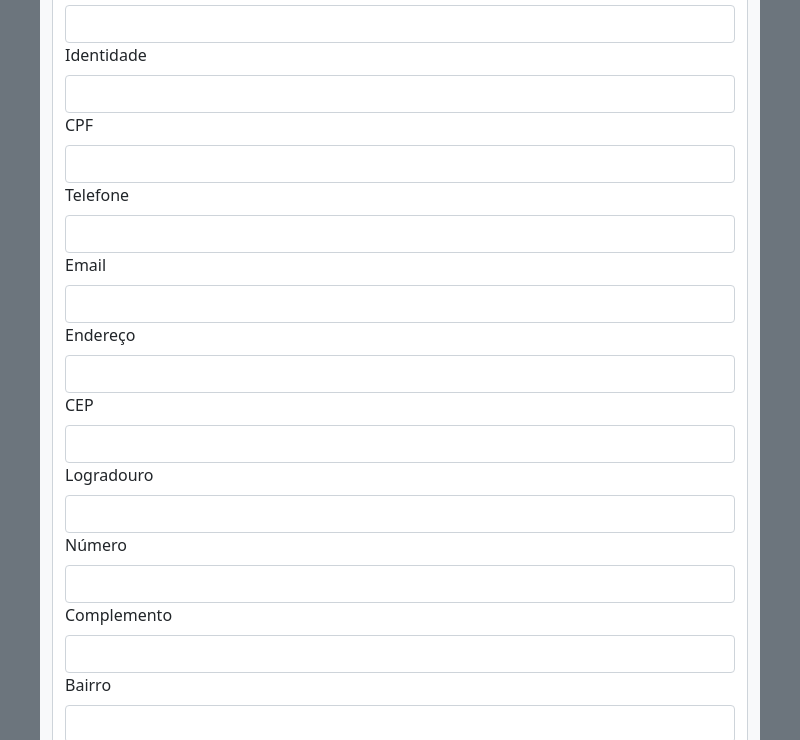
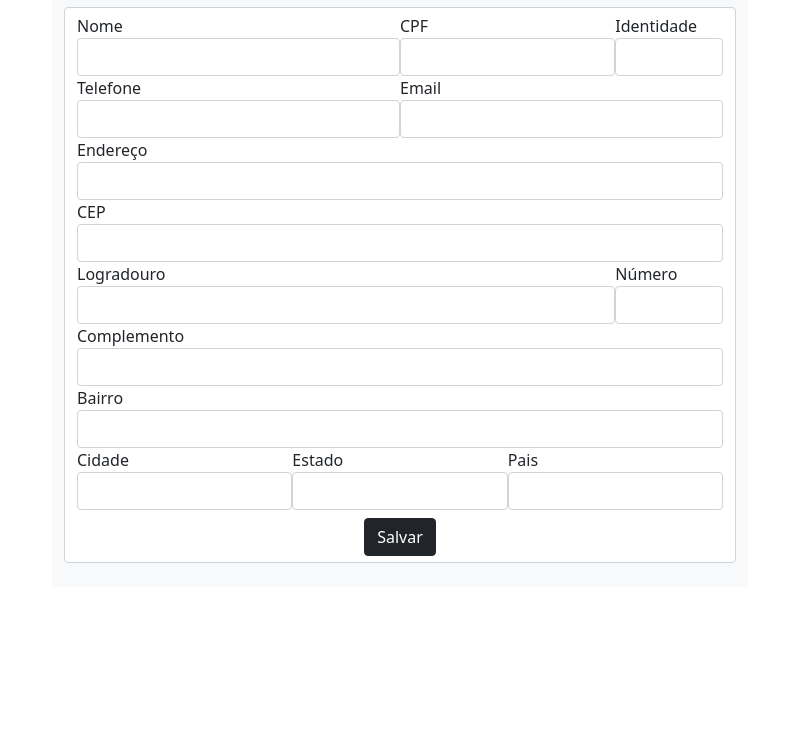
Before and after one commit to Marcelo-Horn/PSElectron, an Electron app: page pages/form/index.html in a window 800 px wide. Shown: the part 82-822 px from the top of the page. After the commit the page ends 800 px from the top, so only its background shows below. Drawn offline with nearby package versions, Linux system fonts and the light colour scheme.

Commit message:
"Finalizaçaõ"

```diff
--- a/pages/form/form.js
+++ b/pages/form/form.js
@@ -7,7 +7,7 @@ cepInput.addEventListener('focusout', function () {
     console.log(cep);
 
     if (cep?.length !==8) {
-        console.log("CEP inválido!");
+        alert("CEP inválido!");
         return;
     }
 
@@ -16,6 +16,10 @@ cepInput.addEventListener('focusout', function () {
     fetch(`https://viacep.com.br/ws/${cep}/json`)
     .then((response) => response.json())
         .then((data) => {
+            if(data.erro == "true") {
+                alert("CEP inválido!");
+                return;
+            }
             document.querySelector('input[name="pplace"]').value = data.logradouro;
             document.querySelector('input[name="district"]').value = data.bairro;
             document.querySelector('input[name="city"]').value = data.localidade;
--- a/pages/form/index.html
+++ b/pages/form/index.html
@@ -8,65 +8,75 @@
 		<link href="https://cdn.jsdelivr.net/npm/bootstrap@5.1.3/dist/css/bootstrap.min.css" rel="stylesheet" integrity="sha384-1BmE4kWBq78iYhFldvKuhfTAU6auU8tT94WrHftjDbrCEXSU1oBoqyl2QvZ6jIW3" crossorigin="anonymous">
 		<title>Hello World!</title>
 	</head>
-	<body class="bg-secondary">
+	<body class="container">
+		<div class=" container jumbotron bg-secondary rounded-top text-light pb-3 d-flex ">
+			<h1>CADASTRO</h1>
+		</div>
 		<div class="container bg-light py-4">
-			<a href="" id="registers">Contatos</a>
 			<form action="" class="form-control">
-				<div>
-					<label for="name" class="form-label">Nome</label>
+				<div class="form-row d-flex justify-content w-90">
+					<div class="form-group col-md-6">
+						<label for="name">Nome</label>
 						<input class="form-control" name="name" type="text">
 					</div>
-				<div>
-					<label for="id" class="form-label">Identidade</label>
+					<div class="form-group col-md-4">
+						<label for="cpf">CPF</label>
+						<input class="form-control" name="cpf" type="number">
+					</div>
+					<div class="form-group col-md-2">
+						<label for="id">Identidade</label>
 						<input class="form-control" name="id" type="number">
 					</div>
-				<div>
-					<label for="cpf" class="form-label">CPF</label>
-					<input class="form-control" name="cpf" type="number">
+				</div>
+				<div class="form-row d-flex ">
+					<div class="form-group col-md-6 ">
+						<label for="phone">Telefone</label>
+						<input class="form-control" name="phone" type="number">
+					</div>
+					<div class="form-group col-md-6">
+						<label for="email">Email</label>
+						<input class="form-control" name="email" type="email">
+					</div>
 				</div>
 				<div>
-					<label for="phone" class="form-label">Telefone</label>
-					<input class="form-control" name="phone" type="number">
+					<label for="adress">Endereço</label>
+					<input class="form-control " name="adress" type="text">
 				</div>
 				<div>
-					<label for="email" class="form-label">Email</label>
-					<input class="form-control" name="email" type="email">
+					<label for="cep">CEP</label>
+					<input class="form-control" name="cep" type="text">
+				</div>
+				<div class="form-row d-flex">
+					<div class="form-group col-md-10">
+						<label for="pplace">Logradouro</label>
+						<input class="form-control" name="pplace" type="text">
+					</div>
+					<div class="form-group col-md-2">
+						<label for="adress_number">Número</label>
+						<input class="form-control" type="text" name="adress_number">
+					</div>
 				</div>
 				<div>
-					<label for="adress" class="form-label">Endereço</label>
-					<input class="form-control" name="adress" type="text">
-				</div>
-				<div>
-					<label for="cep" class="form-label">CEP</label>
-					<input class="form-control" name="cep" type="text">
-				</div>
-				<div>
-					<label for="pplace" class="form-label">Logradouro</label>
-					<input class="form-control" name="pplace" type="text">
-				</div>
-				<div>
-					<label for="adress_number" class="form-label">Número</label>
-					<input class="form-control" type="text" name="adress_number">
-				</div>
-				<div>
-					<label for="complement" class="form-label">Complemento</label>
+					<label for="complement">Complemento</label>
 					<input class="form-control" name="complement" type="text">
 				</div>
 				<div>
-					<label for="district" class="form-label">Bairro</label>
+					<label for="district">Bairro</label>
 					<input class="form-control" name="district" type="text">
 				</div>
-				<div>
-					<label for="city" class="form-label">Cidade</label>
+				<div class="form-row d-flex">
+					<div class="form-group col-md-4">
+						<label for="city">Cidade</label>
 						<input class="form-control" name="city" type="text">
 					</div>
-				<div>
-					<label for="state" class="form-label">Estado</label>
+					<div class="form-group col-md-4">
+						<label for="state">Estado</label>
 						<input class="form-control" name="state" type="text">
 					</div>
-				<div>
-					<label for="country" class="form-label">Pais</label>
+					<div class="form-group col-md-4">
+						<label for="country">Pais</label>
 						<input class="form-control" name="country" type="text">
+					</div>
 				</div>
 				<div class="d-flex justify-content-center pt-2">
 					<input class="btn btn-dark" name="button" type="button" value="Salvar">
```
Also changed, not shown: main.js (+8 -2 lines). Lines whose indentation alone changed are shown as unchanged.
